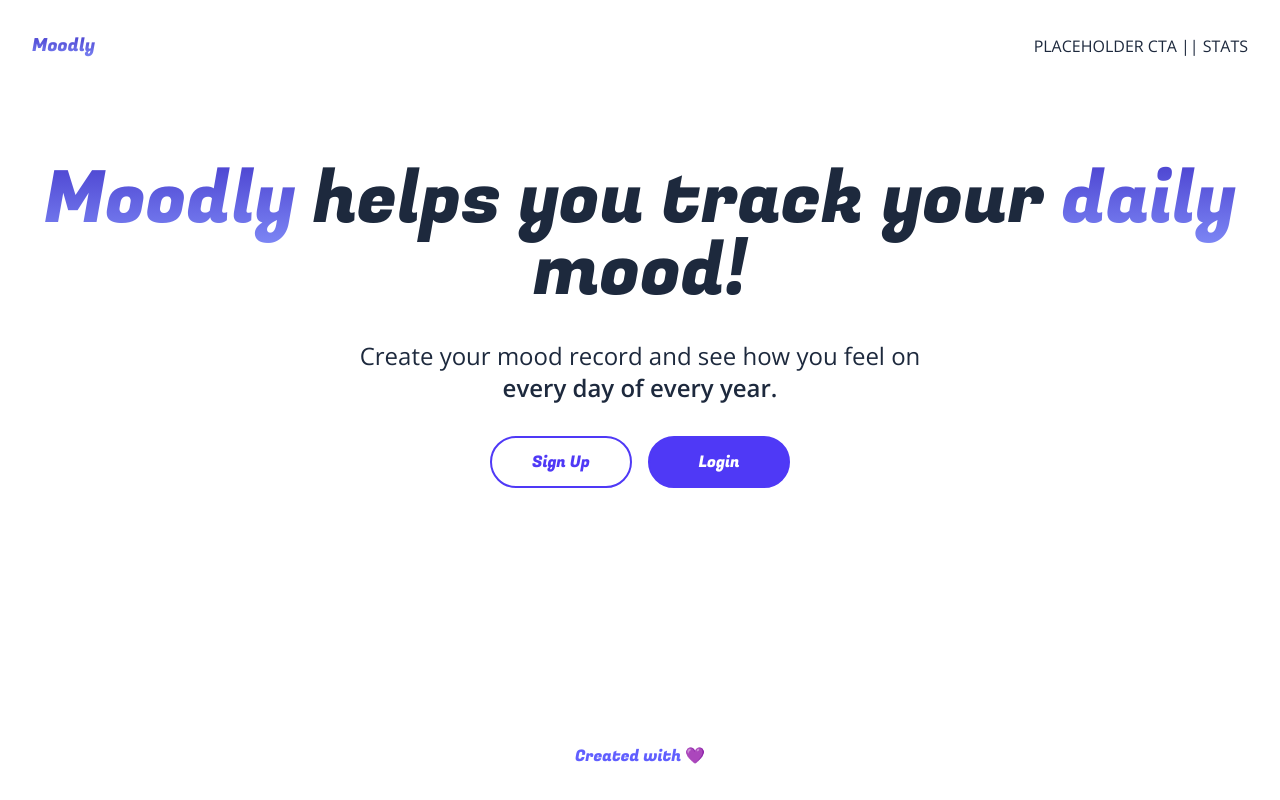
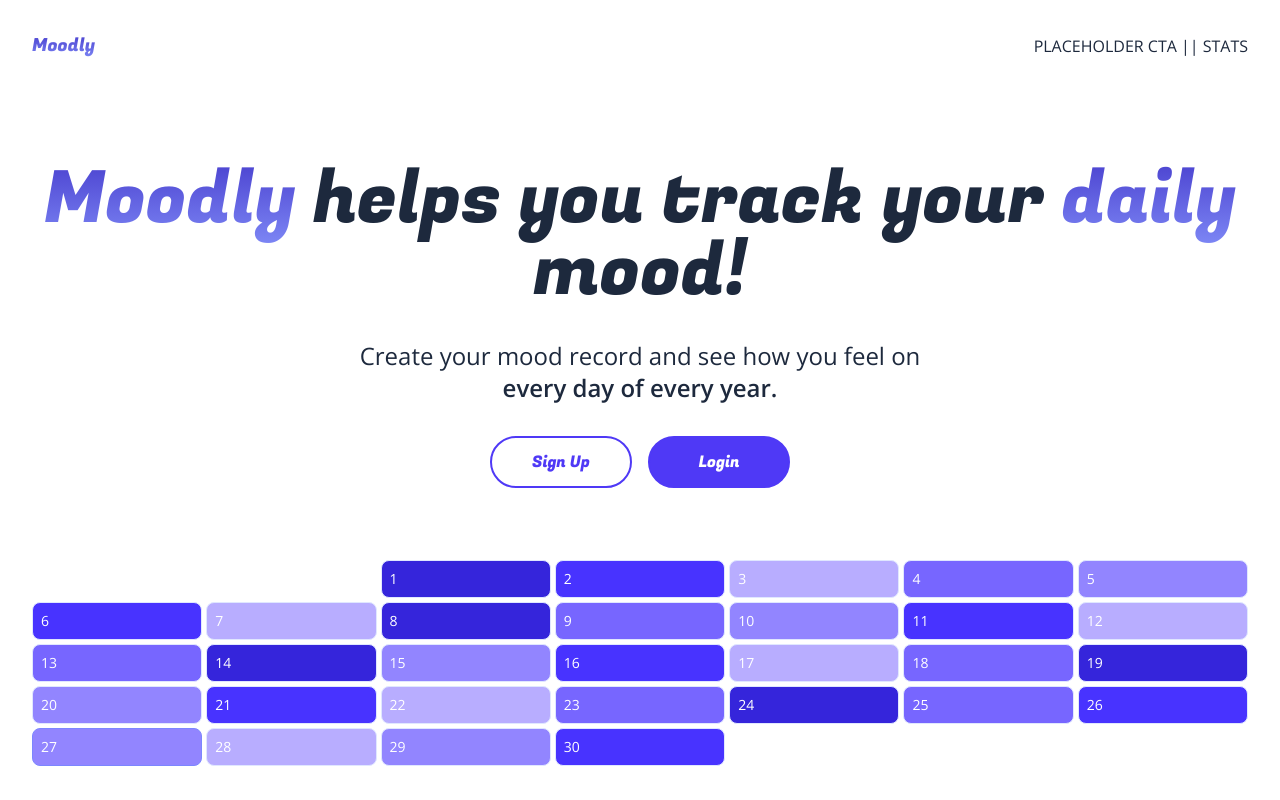
Before and after one commit to LachorJohnny/moodly, a Next.js app: page / in a window 1280 px wide. Shown: the top 800 px of the page. Built offline with nearby package versions, Linux system fonts and the light colour scheme.

Commit message:
Add basic calendar component for displaying user mood data for every day

```diff
--- a/app/layout.js
+++ b/app/layout.js
@@ -1,5 +1,6 @@
 import { Fugaz_One, Open_Sans } from 'next/font/google';
 import './globals.css';
+import Link from 'next/link';
 
 const fugazOne = Fugaz_One({ subsets: ['latin'], weight: ['400'] });
 const openSans = Open_Sans({ subsets: ['latin'] });
@@ -17,10 +18,10 @@
          flex flex-col text-slate-800 ${openSans.className}`}
       >
         <header className="p-4 sm:p-8 flex items-center justify-between gap-4">
-          <h1 className={'text-base sm:text-lg textGradient ' + fugazOne.className}>Moodly</h1>
-          <div className="flex items-center justify-between">
-            PLACEHOLDER CTA || STATS
-          </div>
+          <Link href={'/'}>
+            <h1 className={'text-base sm:text-lg textGradient ' + fugazOne.className}>Moodly</h1>
+          </Link>
+          <div className="flex items-center justify-between">PLACEHOLDER CTA || STATS</div>
         </header>
         {children}
         <footer className="p-4 sm:p-8 grid place-items-center">
--- /dev/null
+++ b/components/Calendar.jsx
@@ -0,0 +1,91 @@
+import React from 'react';
+import { gradients, baseRating } from '@/utils';
+
+const months = {
+  January: 'Jan',
+  February: 'Feb',
+  March: 'Mar',
+  April: 'Apr',
+  May: 'May',
+  June: 'Jun',
+  July: 'Jul',
+  August: 'Aug',
+  September: 'Sept',
+  October: 'Oct',
+  November: 'Nov',
+  December: 'Dec',
+};
+const monthsArr = Object.keys(months);
+const now = new Date();
+const dayList = ['Sunday', 'Monday', 'Tuesday', 'Wednesday', 'Thursday', 'Friday', 'Saturday'];
+
+const data = {
+  15: 2,
+  16: 4,
+  17: 1,
+  18: 3,
+  19: 5,
+  20: 2,
+  21: 4,
+  22: 1,
+  23: 3,
+  24: 5,
+};
+
+export default function Calendar(props) {
+  const { demo } = props;
+
+  const year = 2025;
+  const month = 'April';
+  const monthNow = new Date(year, Object.keys(months).indexOf(month), 1);
+  const firstDayOfMonth = monthNow.getDay();
+  const daysInMonth = new Date(year, Object.keys(months).indexOf(month) + 1, 0).getDate();
+
+  const daysToDisplay = firstDayOfMonth + daysInMonth;
+  const numRows = Math.floor(daysToDisplay / 7) + (daysToDisplay % 7 ? 1 : 0);
+
+  return (
+    <div className="flex flex-col overflow-hidden gap-1 py-4 sm:py-6 md:py-10">
+      {[...Array(numRows).keys()].map((row, rowIndex) => {
+        return (
+          <div key={rowIndex} className="grid grid-cols-7 gap-1">
+            {dayList.map((dayOfWeek, dayOfWeekIndex) => {
+              let dayIndex = rowIndex * 7 + dayOfWeekIndex - (firstDayOfMonth - 1);
+              let dayDisplay =
+                dayIndex > daysInMonth
+                  ? false
+                  : row === 0 && dayOfWeekIndex < firstDayOfMonth
+                  ? false
+                  : true;
+              let isToday = dayIndex === now.getDate();
+
+              if (!dayDisplay) {
+                return <div key={dayOfWeekIndex} className="bg-white" />;
+              }
+
+              let color = demo
+                ? gradients.indigo[baseRating[dayIndex]]
+                : dayIndex in data
+                ? gradients.indigo[data[dayIndex]]
+                : 'white';
+
+              return (
+                <div
+                  key={dayOfWeekIndex}
+                  style={{ background: color }}
+                  className={
+                    'text-xs sm:text-sm border border-solid p-2 flex items-center justify-between gap-2 rounded-lg ' +
+                    (isToday ? ' border-indigo-400' : ' border-indigo-100') +
+                    (color === 'white' ? ' text-indigo-400' : ' text-white')
+                  }
+                >
+                  <p>{dayIndex}</p>
+                </div>
+              );
+            })}
+          </div>
+        );
+      })}
+    </div>
+  );
+}
--- a/components/Dashboard.jsx
+++ b/components/Dashboard.jsx
@@ -1,5 +1,6 @@
 import { Fugaz_One } from 'next/font/google';
 import React from 'react';
+import Calendar from './Calendar';
 
 const fugazOne = Fugaz_One({ subsets: ['latin'], weight: ['400'] });
 
@@ -55,6 +56,7 @@
           );
         })}
       </div>
+      <Calendar />
     </div>
   );
 }
--- a/components/Hero.jsx
+++ b/components/Hero.jsx
@@ -1,6 +1,7 @@
 import { Fugaz_One } from 'next/font/google';
 import React from 'react';
 import Button from './Button';
+import Calendar from './Calendar';
 
 const fugazOne = Fugaz_One({ subsets: ['latin'], weight: ['400'] });
 
@@ -19,6 +20,7 @@
         <Button text="Sign Up" />
         <Button text="Login" dark />
       </div>
+      <Calendar demo />
     </div>
   );
 }
--- /dev/null
+++ b/utils/index.js
@@ -0,0 +1,19 @@
+export const gradients = {
+  indigo: ['#dcd6ff', '#b8adff', '#9285ff', '#7766ff', '#4833ff', '#3525db', '#261ab1', '#1a1093', '#10097a',],
+  green: ['#dcfdc3', '#affc9d', '#7cf86c', '#4bf246', '#0cea1c', '#0dc928', '#0ca82f', '#038731', '#047031',],
+  blue: ['#ccfffa', '#9afefe', '#66f1fc', '#41dffa', '#07c2f7', '#0497d4', '#0171b1', '#02518e', '#003a76',],
+  yellow: ['#fff8db', '#fff0b8', '#ffe495', '#ffd97b', '#ffc84f', '#dba339', '#b78127', '#936118', '#7a4b10',],
+  pink: ['#ffd8f2', '#ffb1ea', '#ff8aea', '#ff6df1', '#ff3dfe', '#cd2ddb', '#9d1fb7', '#731493', '#540b7a',],
+};
+
+export const baseRating = {
+  "0": 2, "1": 5, "2": 4, "3": 1, "4": 3,
+  "5": 2, "6": 4, "7": 1, "8": 5, "9": 3,
+  "10": 2, "11": 4, "12": 1, "13": 3, "14": 5,
+  "15": 2, "16": 4, "17": 1, "18": 3, "19": 5,
+  "20": 2, "21": 4, "22": 1, "23": 3, "24": 5,
+  "25": 3, "26": 4, "27": 2, "28": 1, "29": 2,
+  "30": 4, "31": 1, "32": 3, "33": 5, "34": 2,
+  "35": 4, "36": 1, "37": 5, "38": 3, "39": 2,
+  "40": 5, "41": 4, "42": 1, "43": 3,
+};
```
